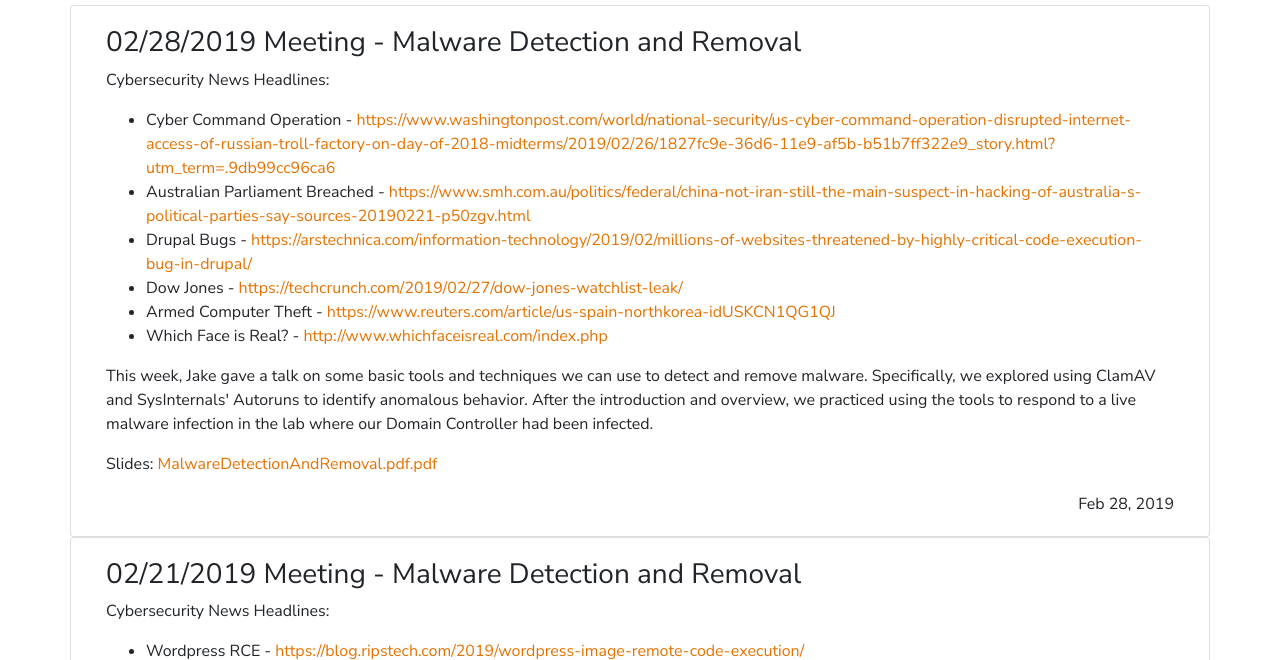
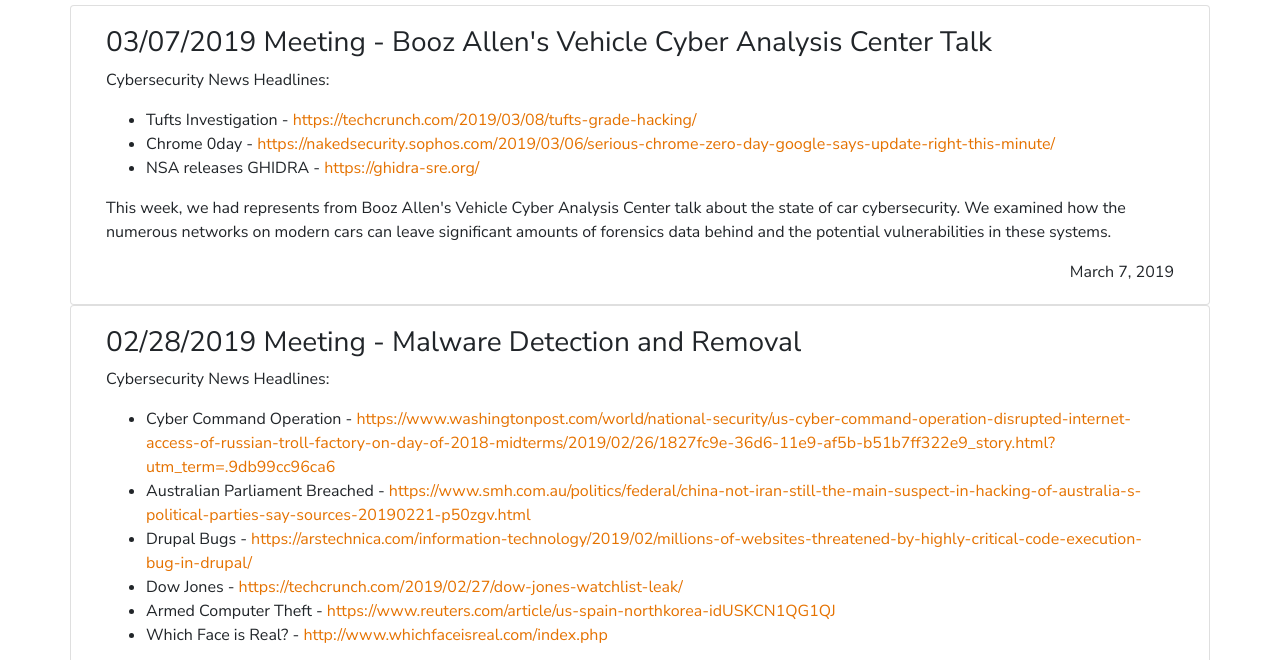
Before and after one commit to cnsatuva/cnsatuva.github.io, a plain HTML site: page blog.html in a window 1280 px wide. Shown: the part 125-785 px from the top of the page. Drawn offline with nearby package versions, Linux system fonts and the light colour scheme.

Commit message:
Added update for meeting before

```diff
--- a/blog.html
+++ b/blog.html
@@ -45,6 +45,18 @@
 		</nav>
 	<div class="container">
 		<h2 class="page-header">Blog</h2>
+	</div>
+	<div class="card container">
+		<div class="card-body">
+			<h3>03/07/2019 Meeting - Booz Allen's Vehicle Cyber Analysis Center Talk</h3>
+			<p>Cybersecurity News Headlines:</p>
+			<ul><li>Tufts Investigation - <a class="link-highlight" href="https://techcrunch.com/2019/03/08/tufts-grade-hacking/">https://techcrunch.com/2019/03/08/tufts-grade-hacking/</a></li>
+			<li>Chrome 0day - <a class="link-highlight" href="https://nakedsecurity.sophos.com/2019/03/06/serious-chrome-zero-day-google-says-update-right-this-minute/">https://nakedsecurity.sophos.com/2019/03/06/serious-chrome-zero-day-google-says-update-right-this-minute/</a></li>
+			<li>NSA releases GHIDRA - <a class="link-highlight" href="https://ghidra-sre.org/">https://ghidra-sre.org/</a></li>
+			</ul>
+			<p>This week, we had represents from Booz Allen's Vehicle Cyber Analysis Center talk about the state of car cybersecurity. We examined how the numerous networks on modern cars can leave significant amounts of forensics data behind and the potential vulnerabilities in these systems.</p>
+			<div class="text-right">March 7, 2019</div>
+		</div>
 	</div>
 	<div class="card container">
 		<div class="card-body">
```
